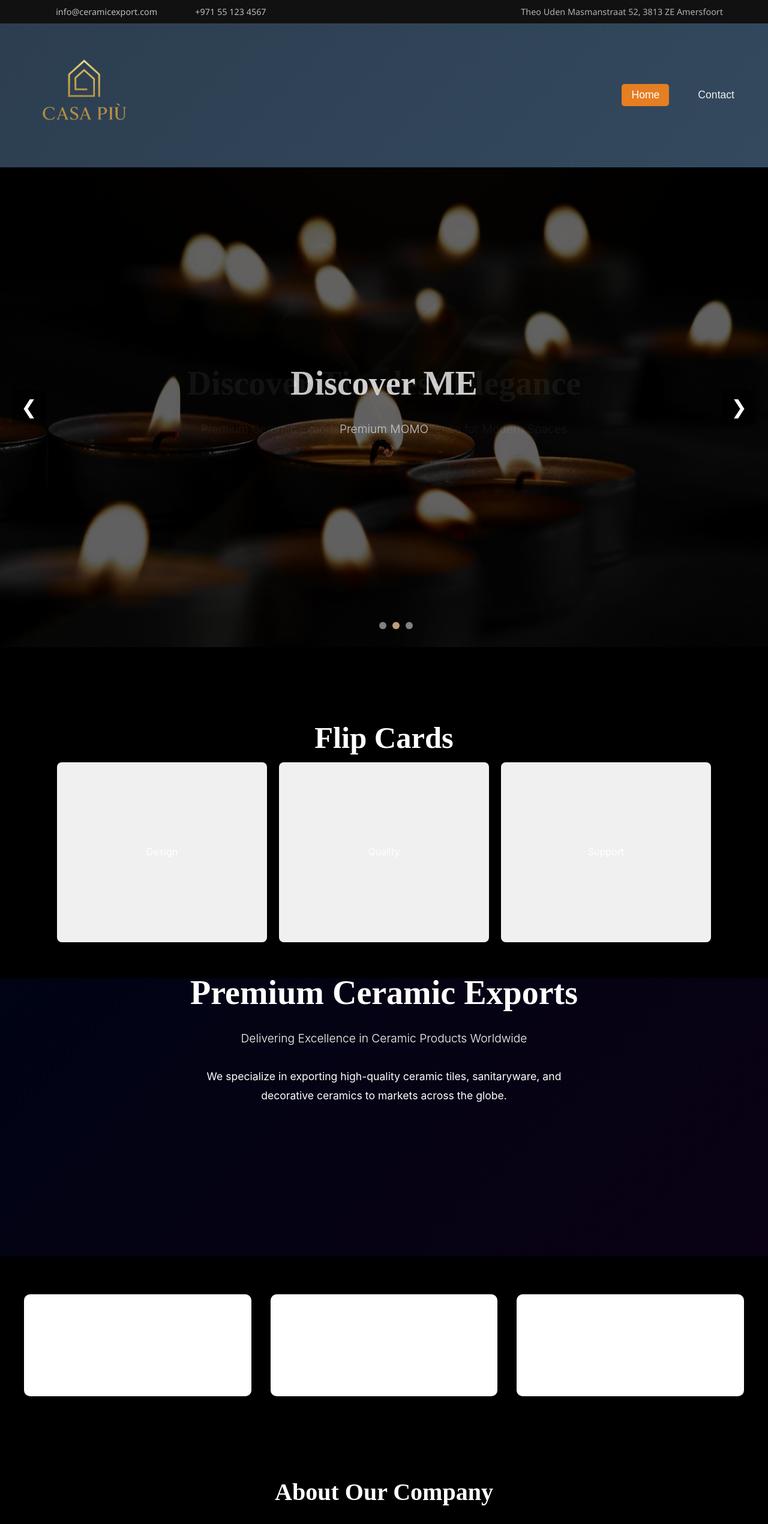
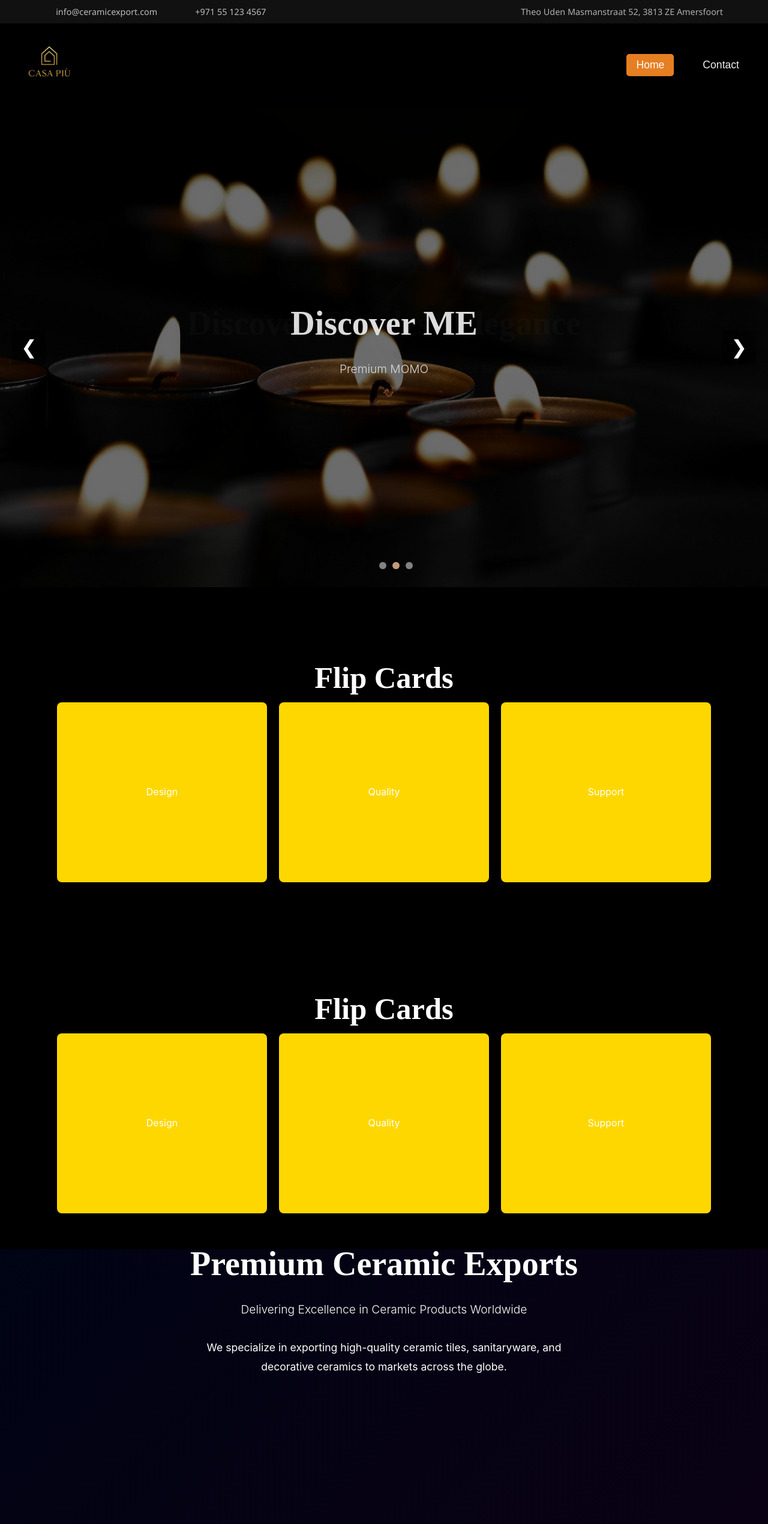
Before and after one commit to haithamhussen33-del/Landing_Page, a React (Vite) app: page / in a window 1280 px wide. Shown: the top 2541 px of the page at 60% size. Built offline with nearby package versions, Linux system fonts and the light colour scheme; some icons are missing.

Commit message:
adjusted the navbar

```diff
--- a/src/App.jsx
+++ b/src/App.jsx
@@ -12,6 +12,7 @@ export default function App() {
   return (
     <div className="app">
       <HeaderTop />
+
       <nav className="navbar">
         <div className="nav-container">
           <div className="logo">
--- a/src/components/CardRoulet.jsx
+++ b/src/components/CardRoulet.jsx
@@ -1,3 +1,27 @@
+import React from "react";
+import "../styles/services.css";
+import { motion } from "motion/react";
+
 export default function CardRoulet() {
-  return <div></div>;
+  const cards = [
+    { front: "Design", back: "We create custom ceramic designs." },
+    { front: "Quality", back: "We ensure high quality in every product." },
+    { front: "Support", back: "We offer 24/7 client assistance." },
+  ];
+
+  return (
+    <section className="services-flip">
+      <h2>Flip Cards</h2>
+      <div className="flip-container">
+        {cards.map((card, i) => (
+          <div key={i} className="flip-card">
+            <div className="flip-inner">
+              <div className="flip-front">{card.front}</div>
+              <div className="flip-back">{card.back}</div>
+            </div>
+          </div>
+        ))}
+      </div>
+    </section>
+  );
 }
--- a/src/components/Home.jsx
+++ b/src/components/Home.jsx
@@ -1,5 +1,5 @@
 import "../styles/HomePageStyles.css";
-
+import CardRoulet from "./CardRoulet";
 import ServicesFlip from "./ServicesFlip";
 import HeroCarousel from "./HeroCarousel";
 export default function Home() {
@@ -10,6 +10,9 @@ export default function Home() {
       <br></br>
 
       <ServicesFlip />
+      <br />
+      <br />
+      <CardRoulet />
 
       <section className="hero">
         <div className="hero-content">
--- a/src/components/ServicesFlip.jsx
+++ b/src/components/ServicesFlip.jsx
@@ -1,5 +1,6 @@
 import React from "react";
 import "../styles/services.css";
+import { motion } from "motion/react";
 
 export default function ServicesFlip() {
   const cards = [
--- a/src/styles/NavigationBar.css
+++ b/src/styles/NavigationBar.css
@@ -1,5 +1,4 @@
 .navbar {
-  background: linear-gradient(135deg, #2c3e50 0%, #34495e 100%);
   padding: 1rem 2rem;
 
   position: static;
@@ -7,10 +6,10 @@
 }
 
 .nav-container {
-  max-width: 1200px;
-  margin: 0 auto;
+  max-height: fit-content;
+  margin: 0;
   display: flex;
-  justify-content: space-between;
+  justify-content: center;
   align-items: center;
 }
 
@@ -21,12 +20,13 @@
   letter-spacing: 1px;
 }
 .logo-img {
-  width: 200px;
-  height: 200px;
+  width: 100px;
+  height: 100px;
 }
 
 .nav-menu {
   display: flex;
+  margin-left: auto;
   list-style: none;
   gap: 2rem;
 }
--- a/src/styles/services.css
+++ b/src/styles/services.css
@@ -34,7 +34,7 @@ section {
   display: flex;
   align-items: center;
   justify-content: center;
-  background: #f0f0f0;
+  background-color: var(--primary);
 }
 .flip-back {
   background: #c19b76;
```
